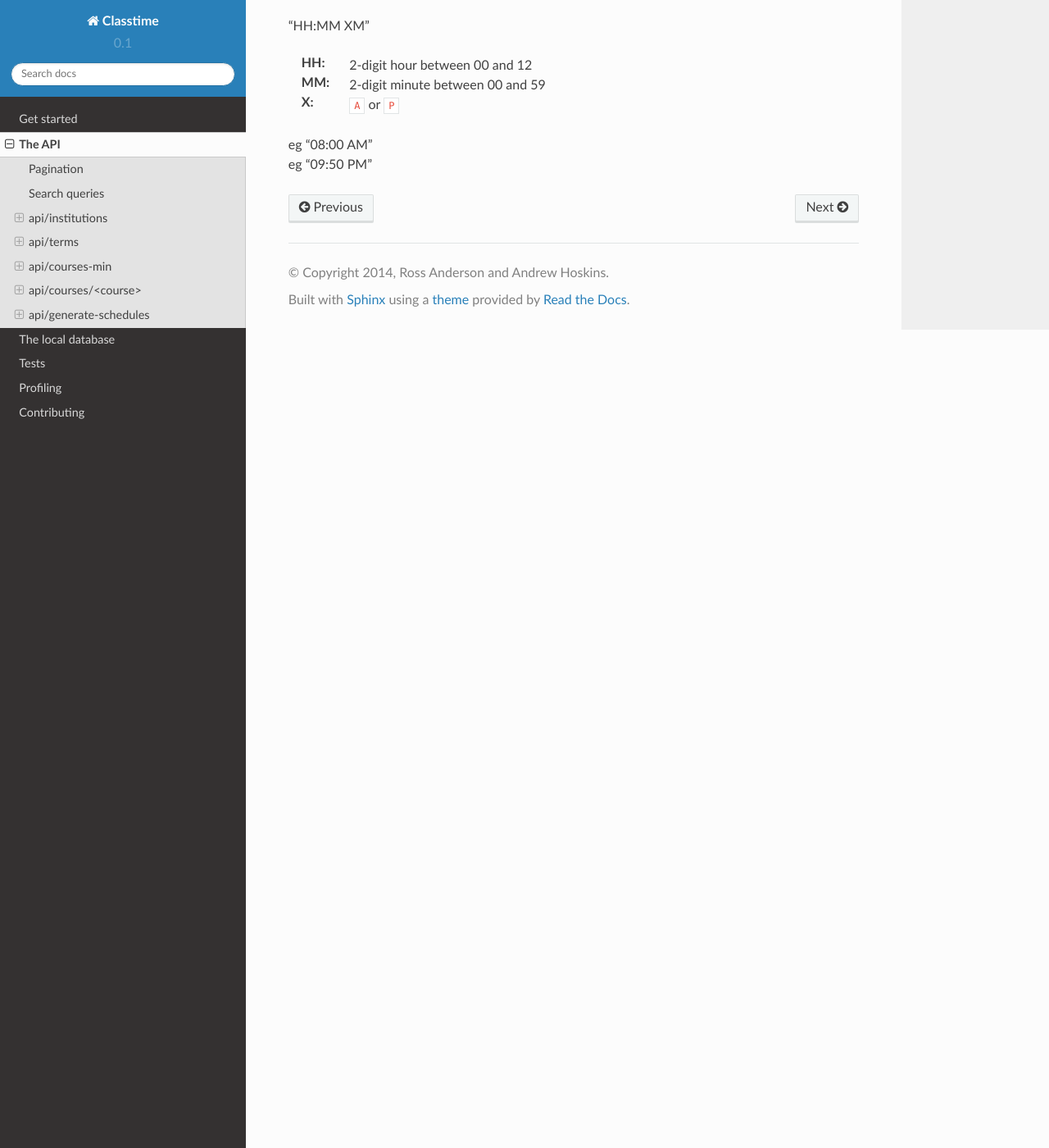
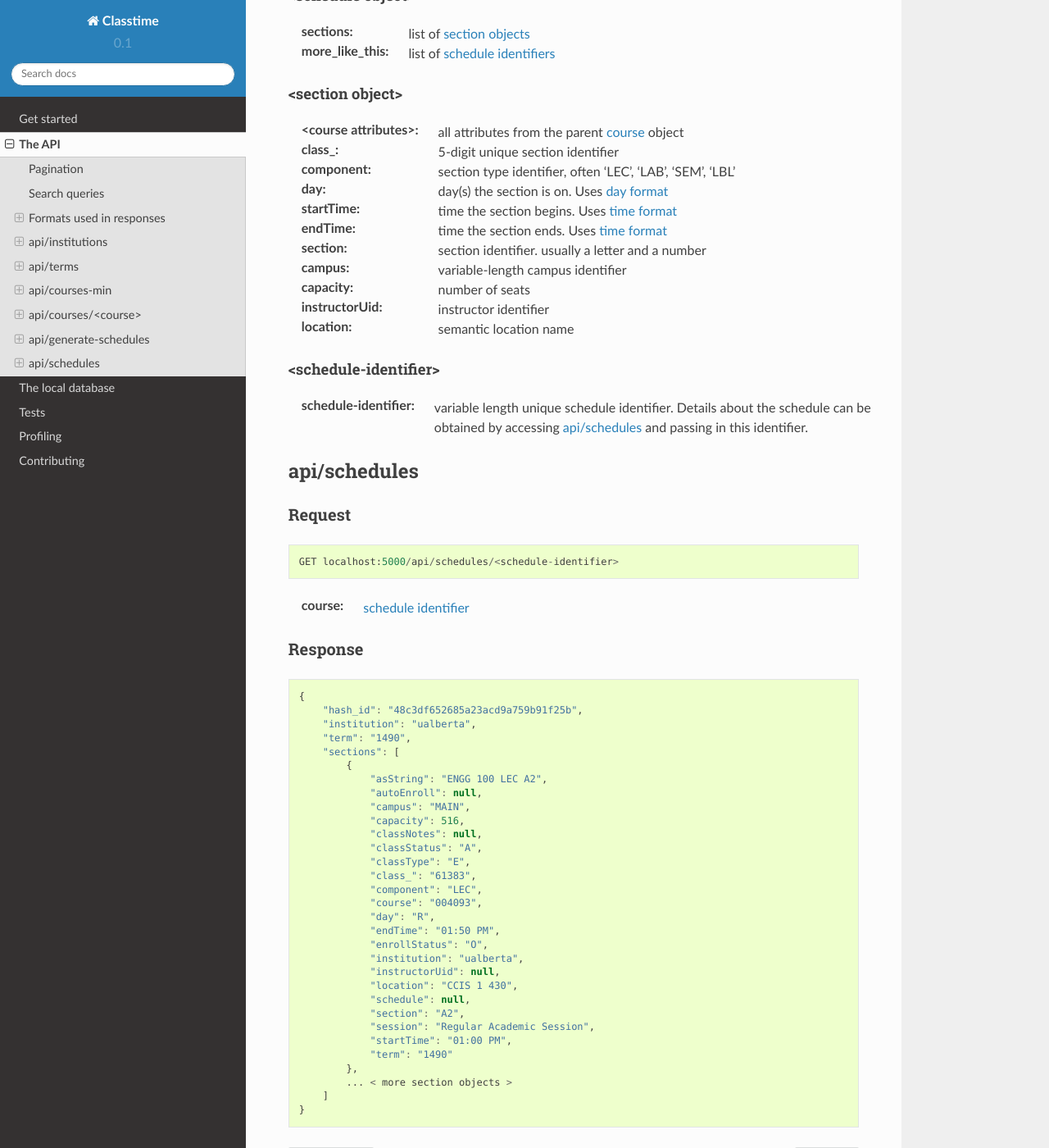
Before and after one commit to ahoskins/Winston, a Sphinx documentation site: the page built from docs/the-api.rst, in a window 1280 px wide and 1400 px high, scrolled down 8597 px. Shown: the whole window at 82% size. Built offline with Sphinx 7.4.7 and the Read the Docs theme 2.0.0, drawn with Linux system fonts in a browser that asks for light colours; some of the changed text lies outside the part shown.

Commit message:
docs(schedules): update documentation to reflect new schedule identifiers
Closes #73

```diff
--- a/docs/the-api.rst
+++ b/docs/the-api.rst
@@ -27,6 +27,8 @@
 
 It is possible for zero ``<response object>``\ s to be returned.
 
+--------------------------------------
+
 Pagination
 ~~~~~~~~~~
 
@@ -41,6 +43,8 @@
 If you are using a search query, append the page number with ``&``::
 
  GET /api/courses-min?q=<search_query>&page=2
+
+--------------------------------------
 
 Search queries
 ~~~~~~~~~~~~~~
@@ -72,6 +76,39 @@
     like
     has
     any
+
+--------------------------------------
+
+
+Formats used in responses
+~~~~~~~~~~~~~~~~~~~~~~~~~
+
+.. _day-format:
+
+Day format
+''''''''''
+
+String containing one or more of the characters "MTWRF", with each
+corresponding to a day from Monday through Friday.
+
+| eg "MWF"
+| eg "TR"
+
+.. _time-format:
+
+Time format
+'''''''''''
+
+"HH:MM XM"
+
+:HH: 2-digit hour between 00 and 12
+:MM: 2-digit minute between 00 and 59
+:X: ``A`` or ``P``
+
+| eg "08:00 AM"
+| eg "09:50 PM"
+
+--------------------------------------
 
 .. _api-institutions:
 
@@ -391,7 +428,7 @@
     {
         "objects": [
             {
-                "sections" : [
+                "sections": [
                     {
                         ...
                         <course attributes>
@@ -411,7 +448,8 @@
                     { <section object 2> },
                     ...
                     { <section object N> }
-                ]
+                ],
+                "more_like_this": [<schedule-identifier>, <schedule-identifier>, ..]
             },
             { <schedule object 2> },
             ...
@@ -420,13 +458,14 @@
         ...
     }
 
-:objects: list of <schedule object>s
+:objects: list of :ref:`schedule objects <api-schedule-object>`
 
 .. _api-schedule-object:
 
 <schedule object>
 -----------------
-:sections: list of <section object>s
+:sections: list of :ref:`section objects <api-section-object>`
+:more_like_this: list of :ref:`schedule identifiers <api-schedule-identifier>`
 
 .. _5-digit-section-identifier:
 .. _api-section-object:
@@ -448,27 +487,61 @@
 :instructorUid: instructor identifier
 :location: semantic location name
 
-.. _day-format:
+.. _api-schedule-identifier:
 
-Day format
-----------
+<schedule-identifier>
+---------------------
 
-String containing one or more of the characters "MTWRF", with each
-corresponding to a day from Monday through Friday.
+:schedule-identifier: variable length unique schedule identifier. Details about the schedule
+                      can be obtained by accessing :ref:`api/schedules <api-schedules>` and
+                      passing in this identifier.
 
-| eg "MWF"
-| eg "TR"
+.. _api-schedules:
 
-.. _time-format:
+api/schedules
+~~~~~~~~~~~~~~~~~~~~~~
 
-Time format
------------
+Request
+'''''''
 
-"HH:MM XM"
+::
 
-:HH: 2-digit hour between 00 and 12
-:MM: 2-digit minute between 00 and 59
-:X: ``A`` or ``P``
+ GET localhost:5000/api/schedules/<schedule-identifier>
 
-| eg "08:00 AM"
-| eg "09:50 PM"
+:course: :ref:`schedule identifier <api-schedule-identifier>`
+
+Response
+''''''''
+.. code:: javascript
+
+    {
+        "hash_id": "48c3df652685a23acd9a759b91f25b",
+        "institution": "ualberta",
+        "term": "1490",
+        "sections": [
+            {
+                "asString": "ENGG 100 LEC A2",
+                "autoEnroll": null,
+                "campus": "MAIN",
+                "capacity": 516,
+                "classNotes": null,
+                "classStatus": "A",
+                "classType": "E",
+                "class_": "61383",
+                "component": "LEC",
+                "course": "004093",
+                "day": "R",
+                "endTime": "01:50 PM",
+                "enrollStatus": "O",
+                "institution": "ualberta",
+                "instructorUid": null,
+                "location": "CCIS 1 430",
+                "schedule": null,
+                "section": "A2",
+                "session": "Regular Academic Session",
+                "startTime": "01:00 PM",
+                "term": "1490"
+            },
+            ... < more section objects >
+        ]
+    }
```
